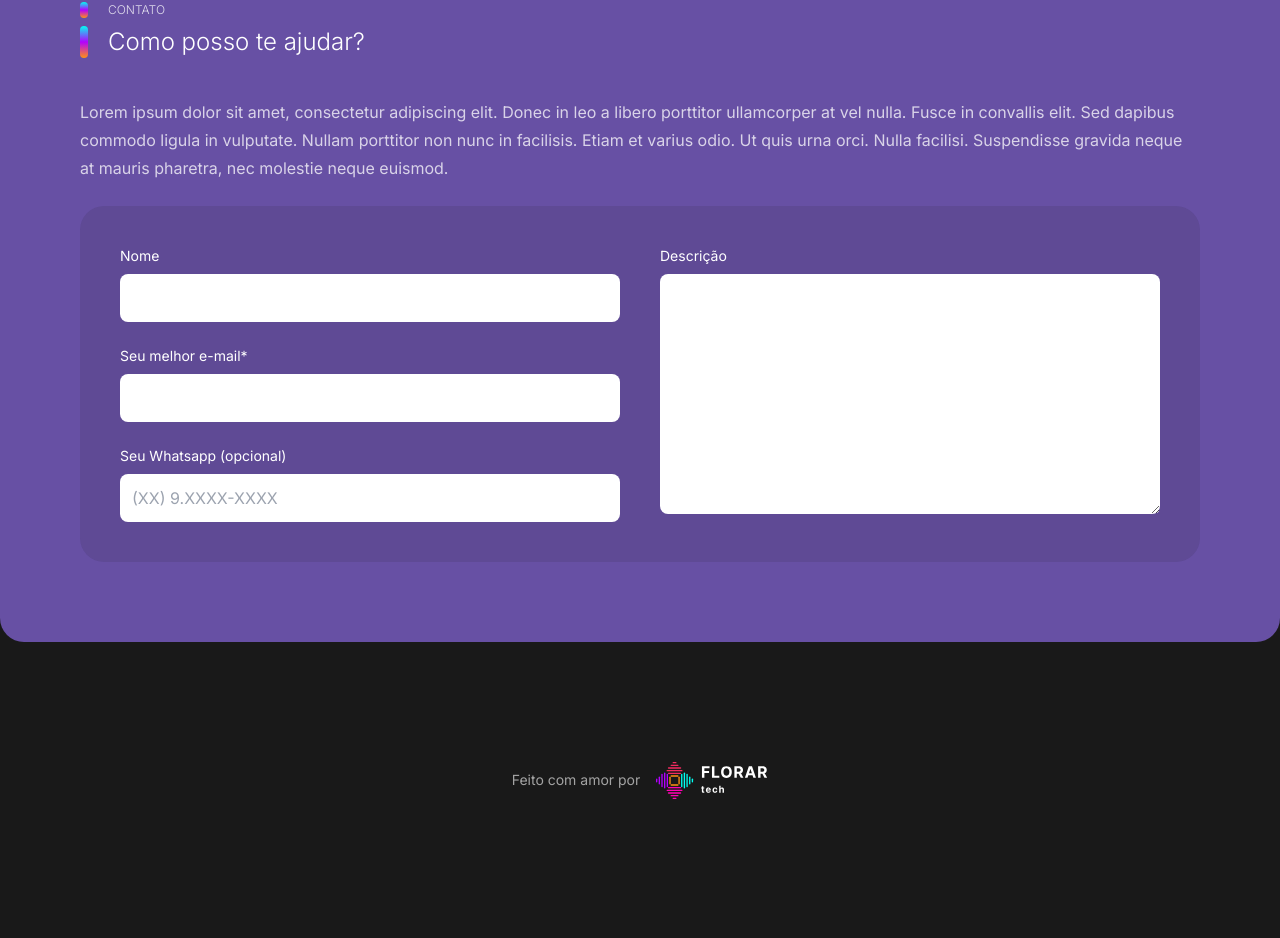
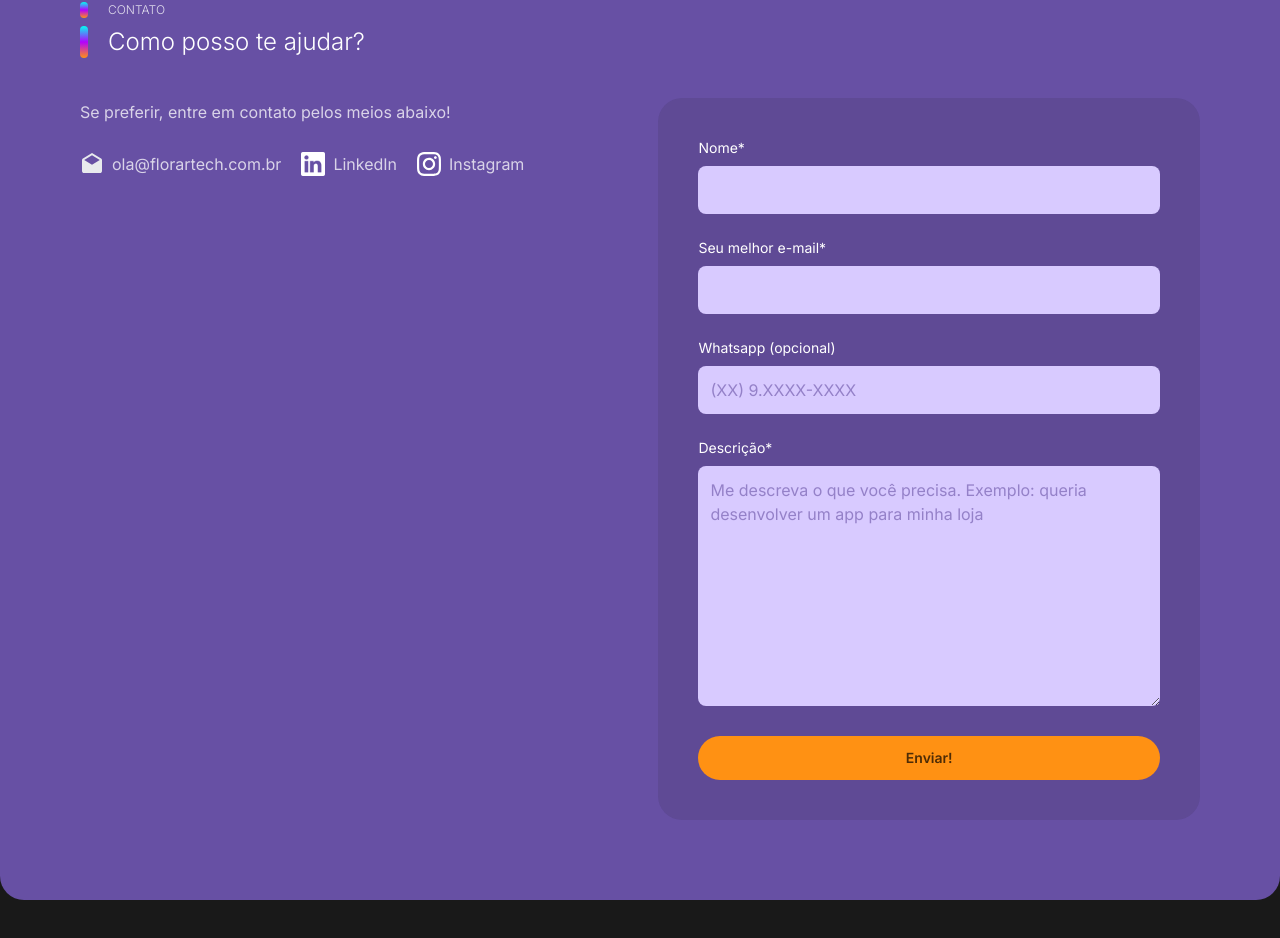
Before and after one commit to poesiabinaria/florar-tech, a React (Create React App) app: page / in a window 1280 px wide. Shown: the part 2396-3334 px from the top of the page. Before the commit the page ends 3275 px from the top, so only its background shows below. Built offline with nearby package versions, Linux system fonts and the light colour scheme.

Commit message:
integrate form

```diff
--- a/src/App.js
+++ b/src/App.js
@@ -5,6 +5,8 @@ import Section from "./components/Section";
 import WorkProcessCard from "./components/WorkProcessCard";
 import logo from "./img/logo.svg";
 import linkedInLogo from "./img/linkedin-logo.png";
+import emailIcon from "./img/email-icon.svg";
+import instagramLogo from "./img/instagram-logo.svg";
 
 import { gradientStyle, textGradientStyle } from "./utils/constants";
 import { useEffect, useState } from "react";
@@ -186,31 +188,49 @@ const App = () => {
         title="Como posso te ajudar?"
         theme="light"
       >
-        <div className="leading-7 text-white/75 mb-6">
-          Lorem ipsum dolor sit amet, consectetur adipiscing elit. Donec in leo
-          a libero porttitor ullamcorper at vel nulla. Fusce in convallis elit.
-          Sed dapibus commodo ligula in vulputate. Nullam porttitor non nunc in
-          facilisis. Etiam et varius odio. Ut quis urna orci. Nulla facilisi.
-          Suspendisse gravida neque at mauris pharetra, nec molestie neque
-          euismod.
-        </div>
+        <div className="flex gap-10">
+          <div className="basis-1/2 leading-7 text-white/75">
+            <div className="mb-3">
+              Se preferir, entre em contato pelos meios abaixo!
+            </div>
 
-        <div className="bg-dark/10 rounded-3xl p-10">
-          <div className="flex items-start gap-10 ">
-            <div className="basis-1/2">
-              <Input id="name" label="Nome" />
-              <Input id="email" label="Seu melhor e-mail*" type="email" />
+            <div className="flex items-center gap-5">
+              <div className="flex items-center">
+                <img className="w-6 mr-2" src={emailIcon} />
+                <div>ola@florartech.com.br</div>
+              </div>
+              <div className="flex items-center my-3">
+                <img className="w-6 mr-2" src={linkedInLogo} />
+                <div>LinkedIn</div>
+              </div>
+              <div className="flex items-center">
+                <img className="w-6 mr-2" src={instagramLogo} />
+                <div>Instagram</div>
+              </div>
+            </div>
+          </div>
+
+          <div className="basis-1/2 bg-dark/10 rounded-3xl p-10">
+            <form action="https://formspree.io/f/xanydpyy" method="POST">
+              <Input id="name" label="Nome*" required />
+              <Input
+                id="email"
+                label="Seu melhor e-mail*"
+                type="email"
+                required
+              />
               <Input
                 id="whatsapp"
-                label="Seu Whatsapp (opcional)"
+                label="Whatsapp (opcional)"
                 placeholder="(XX) 9.XXXX-XXXX"
                 type="number"
               />
-            </div>
+              <TextArea id="description" label="Descrição*" required />
 
-            <div className="basis-1/2">
-              <TextArea id="description" label="Descrição" />
-            </div>
+              <button className="w-full bg-yellow-500 text-yellow-900  hover:shadow-yellow-500/60 text-sm font-semibold px-6 py-3 rounded-full">
+                Enviar!
+              </button>
+            </form>
           </div>
         </div>
       </Section>
--- a/src/components/Input.js
+++ b/src/components/Input.js
@@ -2,7 +2,7 @@ import logoBlue from "../img/logo-blue.svg";
 import logoViolet from "../img/logo-violet.svg";
 import logoYellow from "../img/logo-yellow.svg";
 
-const Input = ({ id, label, placeholder, type = "text" }) => {
+const Input = ({ id, label, placeholder, required, type = "text" }) => {
   return (
     <div className="mb-6 last:mb-0">
       <label className="block text-sm mb-2" for={id}>
@@ -13,7 +13,8 @@ const Input = ({ id, label, placeholder, type = "text" }) => {
         name={id}
         type={type}
         placeholder={placeholder}
-        className="w-full p-3 text-dark rounded-lg"
+        required={required}
+        className="w-full p-3 bg-[#D8CAFF] placeholder-violet/60 text-violet focus:outline-none rounded-lg"
       />
     </div>
   );
--- a/src/components/TextArea.js
+++ b/src/components/TextArea.js
@@ -2,7 +2,7 @@ import logoBlue from "../img/logo-blue.svg";
 import logoViolet from "../img/logo-violet.svg";
 import logoYellow from "../img/logo-yellow.svg";
 
-const TextArea = ({ id, label, type = "text" }) => {
+const TextArea = ({ id, label, required, type = "text" }) => {
   return (
     <div className="mb-6 last:mb-0">
       <label className="block text-sm mb-2" for={id}>
@@ -12,8 +12,10 @@ const TextArea = ({ id, label, type = "text" }) => {
         id={id}
         name={id}
         type={type}
-        className="w-full p-3 text-dark rounded-lg"
+        required={required}
+        className="w-full p-3 bg-[#D8CAFF] placeholder-violet/60 text-violet focus:outline-none rounded-lg"
         rows="9"
+        placeholder="Me descreva o que você precisa. Exemplo: queria desenvolver um app para minha loja"
       />
     </div>
   );
```
Also changed, not shown: src/img/email-icon.svg (added), src/img/instagram-logo.svg (added).
